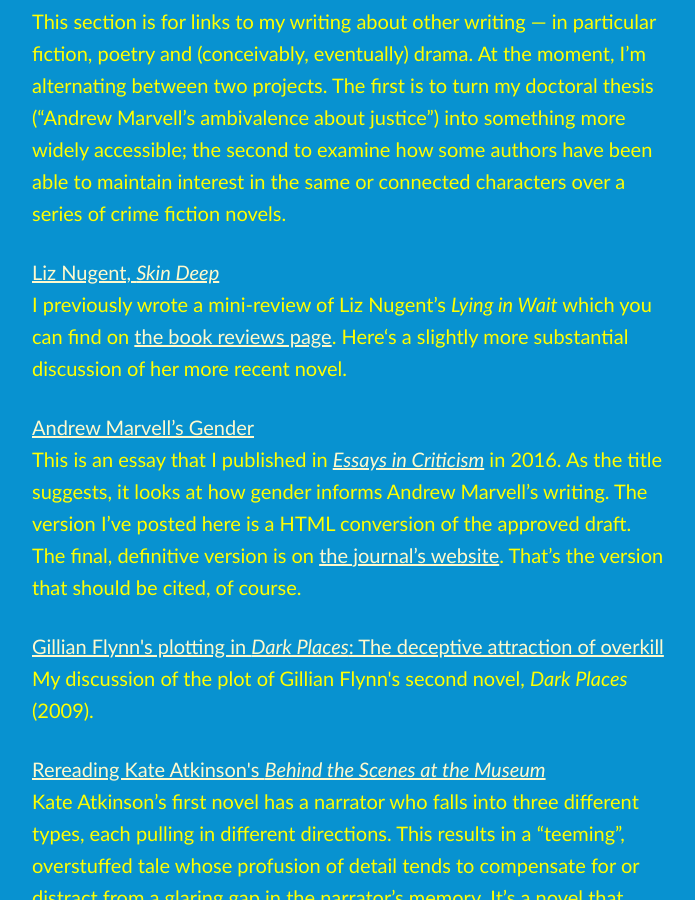
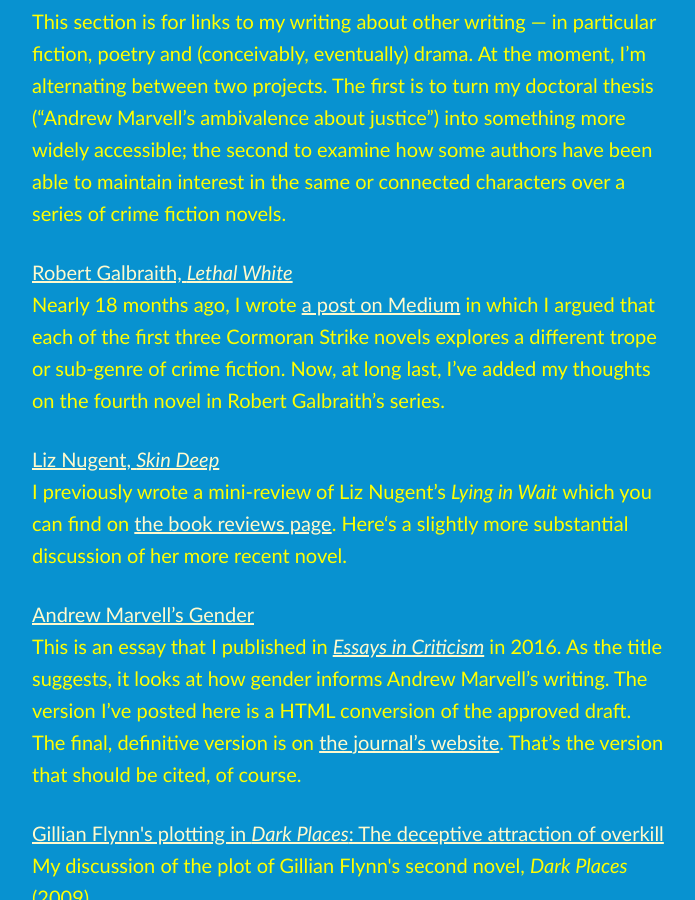
Before and after one commit to artkavanagh/github.io, a Jekyll site: the page index.html, which Jekyll copies as it is, in a window 1280 px wide and 900 px high, scrolled down 2782 px. Shown: the whole window, without its empty margins (292-987 px from the left). Built offline with Jekyll 4.4.1, drawn with Linux system fonts in a browser that asks for light colours.

Commit message:
Update index.html

```diff
--- a/index.html
+++ b/index.html
@@ -59,6 +59,9 @@
 
 <p>This section is for links to my writing about other writing — in particular fiction, poetry and (conceivably, eventually) drama. At the moment, I’m alternating between two projects. The first is to turn my doctoral thesis (“Andrew Marvell’s ambivalence about justice”) into something more widely accessible; the second to examine how some authors have been able to maintain interest in the same or connected characters over a series of crime fiction novels.</p>
 
+<p><a href="https://www.artkavanagh.ie/Robert-Galbraith-Lethal-White.html">Robert Galbraith, <cite>Lethal White</cite></a><br />
+	Nearly 18 months ago, I wrote <a href="https://medium.com/p/7bd41682fbdc">a post on Medium</a> in which I argued that each of the first three Cormoran Strike novels explores a different trope or sub-genre of crime fiction. Now, at long last, I’ve added my thoughts on the fourth novel in Robert Galbraith’s series.</p>
+
 <p><a href="https://www.artkavanagh.ie/skin-deep.html">Liz Nugent, <cite>Skin Deep</cite></a><br />
 I previously wrote a mini-review of Liz Nugent’s <cite>Lying in Wait</cite> which you can find on <a href="https://www.artkavanagh.ie/book-reviews.html">the book reviews page</a>. Here‘s a slightly more substantial discussion of her more recent novel.</p>
 
```
